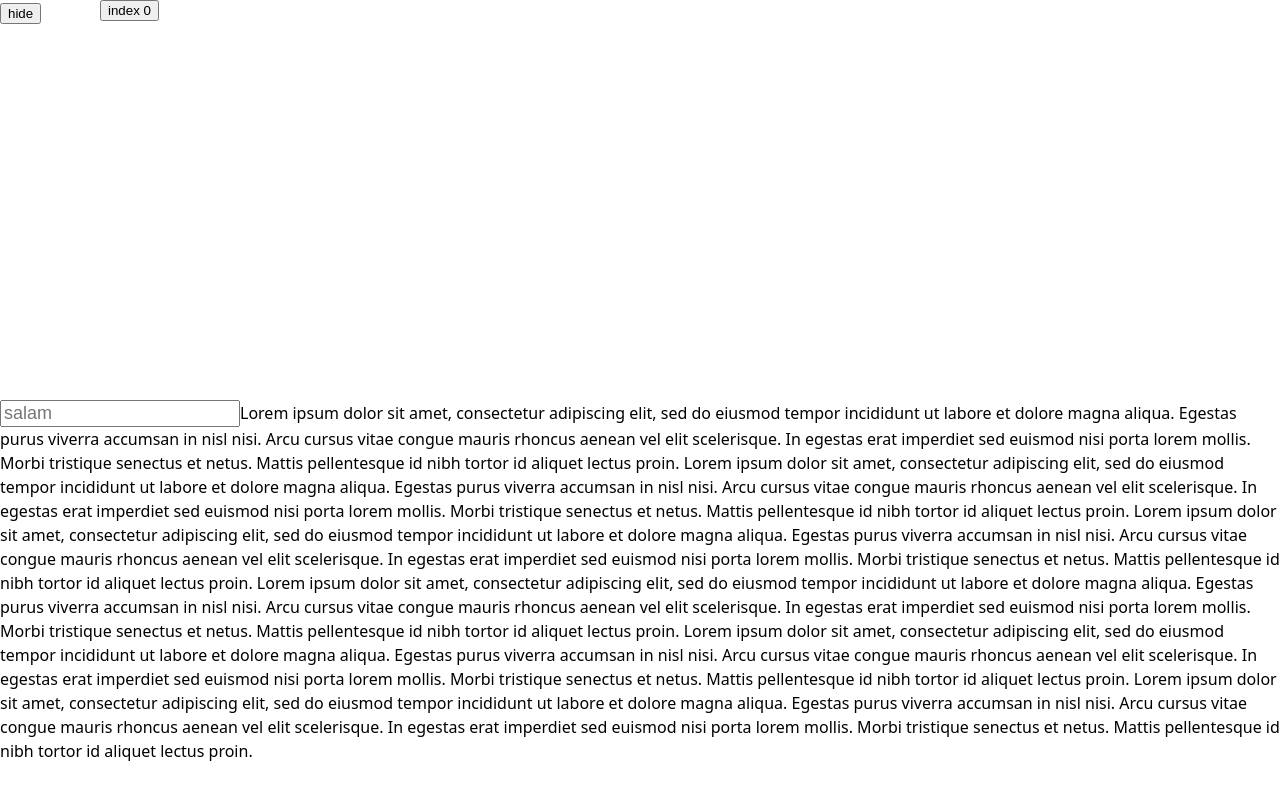
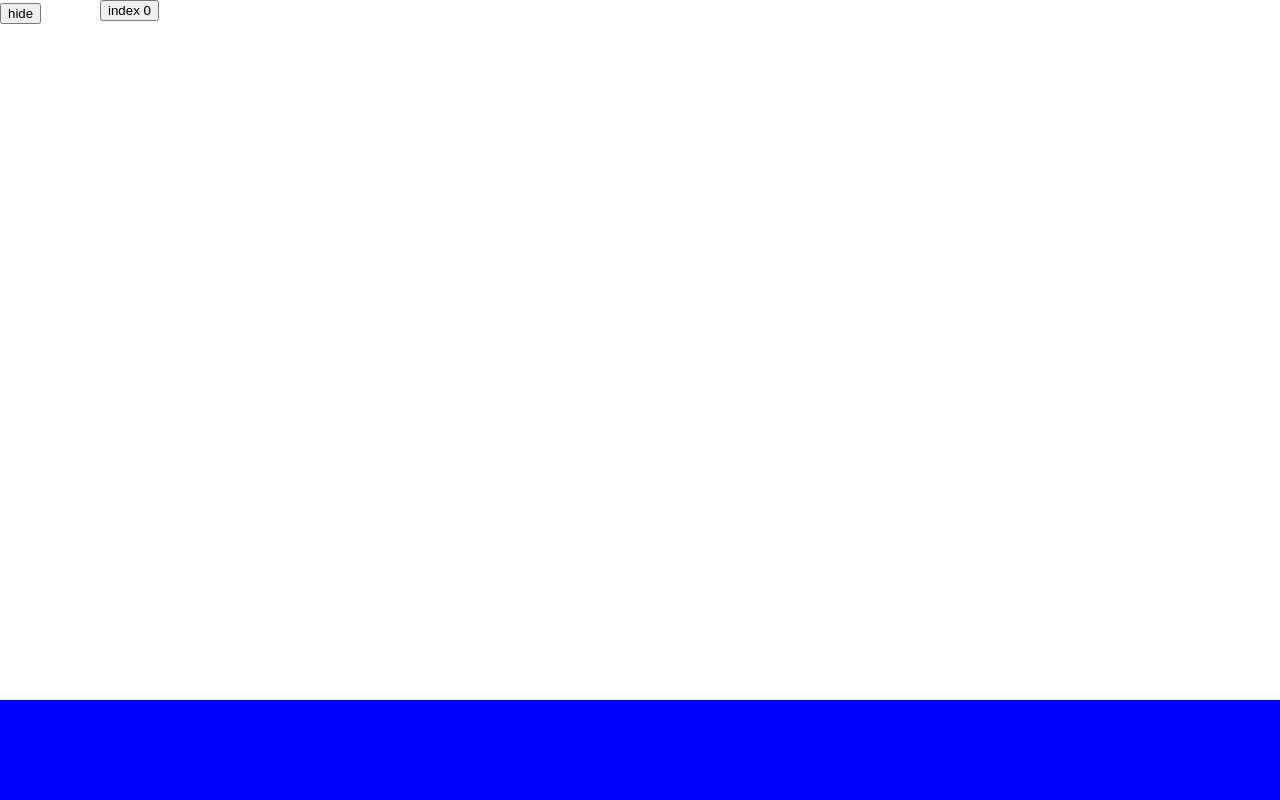
Before and after one commit to mhmd-sdghn/react-bottom-sheet, a React (Vite) app: page / in a window 1280 px wide. Both pictures are taken after a click on the button "show". Built offline with nearby package versions, Linux system fonts and the light colour scheme.

Commit message:
[fix] fixed initial height value of sueWatchHeight

```diff
--- a/lib/hooks/useWatchHeight.ts
+++ b/lib/hooks/useWatchHeight.ts
@@ -1,4 +1,5 @@
 import { useState, RefObject, useLayoutEffect } from "react";
+import { isSSR } from "@lib/utils.ts";
 
 // Singleton ResizeObserver that is shared across the application
 class SharedResizeObserver {
@@ -76,7 +77,13 @@ const useWatchHeight = (
   wrapperRef?: RefObject<HTMLElement | null>,
   cb?: (height: number) => void,
 ): number => {
-  const [height, setHeight] = useState<number>(0);
+  const [height, setHeight] = useState<number>(
+    !isSSR()
+      ? wrapperRef?.current
+        ? wrapperRef.current.offsetHeight
+        : window.innerHeight
+      : 0,
+  );
 
   useLayoutEffect(() => {
     const element = wrapperRef?.current;
--- a/package.json
+++ b/package.json
@@ -1,6 +1,6 @@
 {
   "name": "snap-bottom-sheet",
-  "version": "0.0.3",
+  "version": "0.0.4",
   "type": "module",
   "publishConfig": {
     "registry": "https://npm-repo.rajman.org"
--- a/src/App.tsx
+++ b/src/App.tsx
@@ -1,9 +1,12 @@
 import { useState } from "react";
-import { Sheet, SnapPoints } from "@lib/index";
+import { Sheet, SnapPointDynamicValue, SnapPoints } from "@lib/index";
 
 function App() {
   const [isOpen, setIsOpen] = useState(false);
-  const [snapPoints] = useState<SnapPoints>([0.5, { value: 1, scroll: true }]);
+  const [snapPoints] = useState<SnapPoints>([
+    SnapPointDynamicValue,
+    { value: 1, scroll: true },
+  ]);
   const [activeSnapPointIndex, setActiveSnapPointIndex] = useState(0);
 
   const onSnap = (index: number) => {
@@ -35,6 +38,16 @@ function App() {
         onClose={onClose}
       >
         <Sheet.Container>
+          <Sheet.DynamicHeight>
+            <div
+              style={{
+                width: "100%",
+                height: activeSnapPointIndex === 0 ? 100 : 300,
+                background: "blue",
+                transition: "all 0.5s ease",
+              }}
+            ></div>
+          </Sheet.DynamicHeight>
           <div>
             <input placeholder="salam" style={{ fontSize: 18 }} />
             Lorem ipsum dolor sit amet, consectetur adipiscing elit, sed do
```
